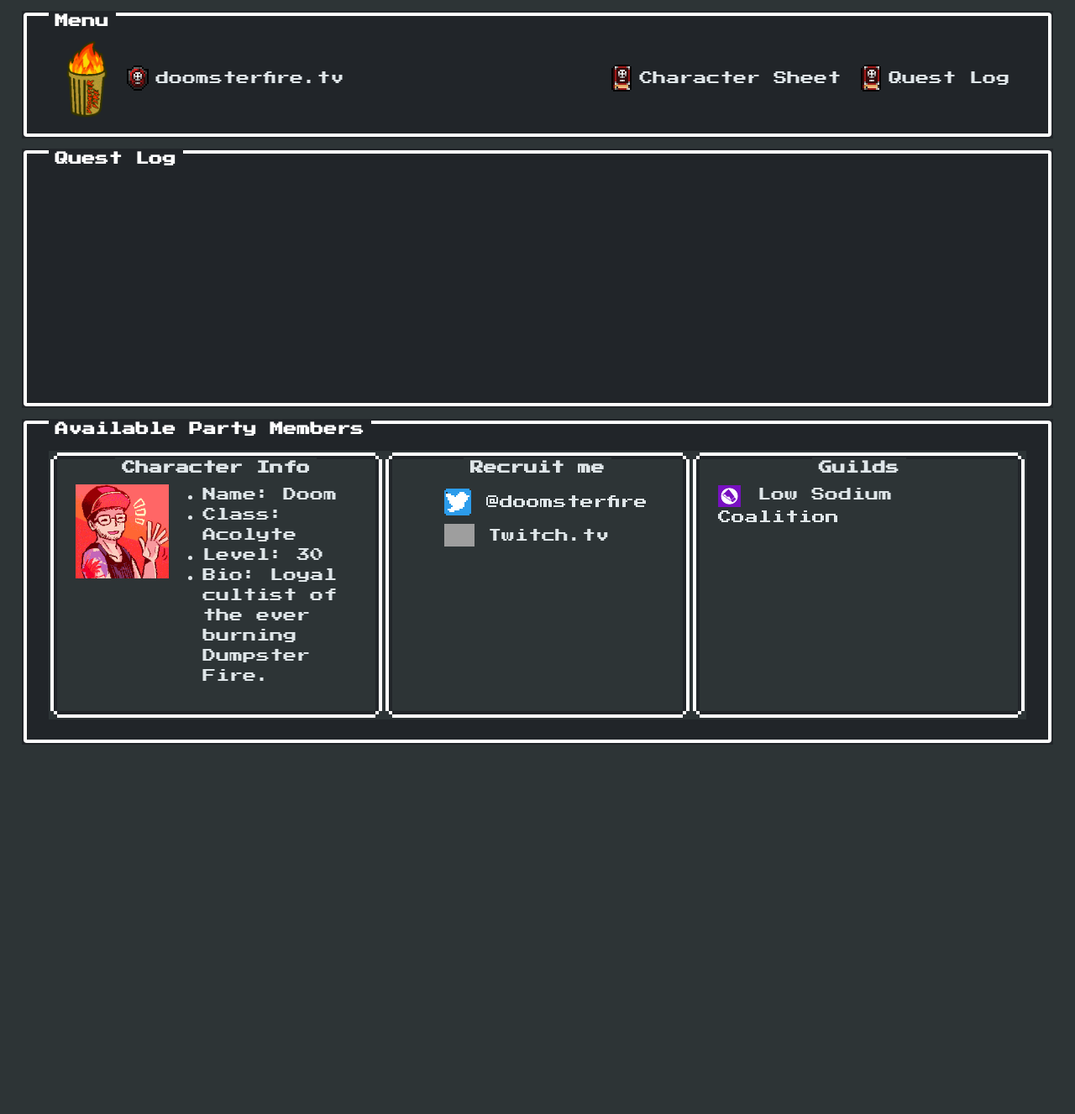
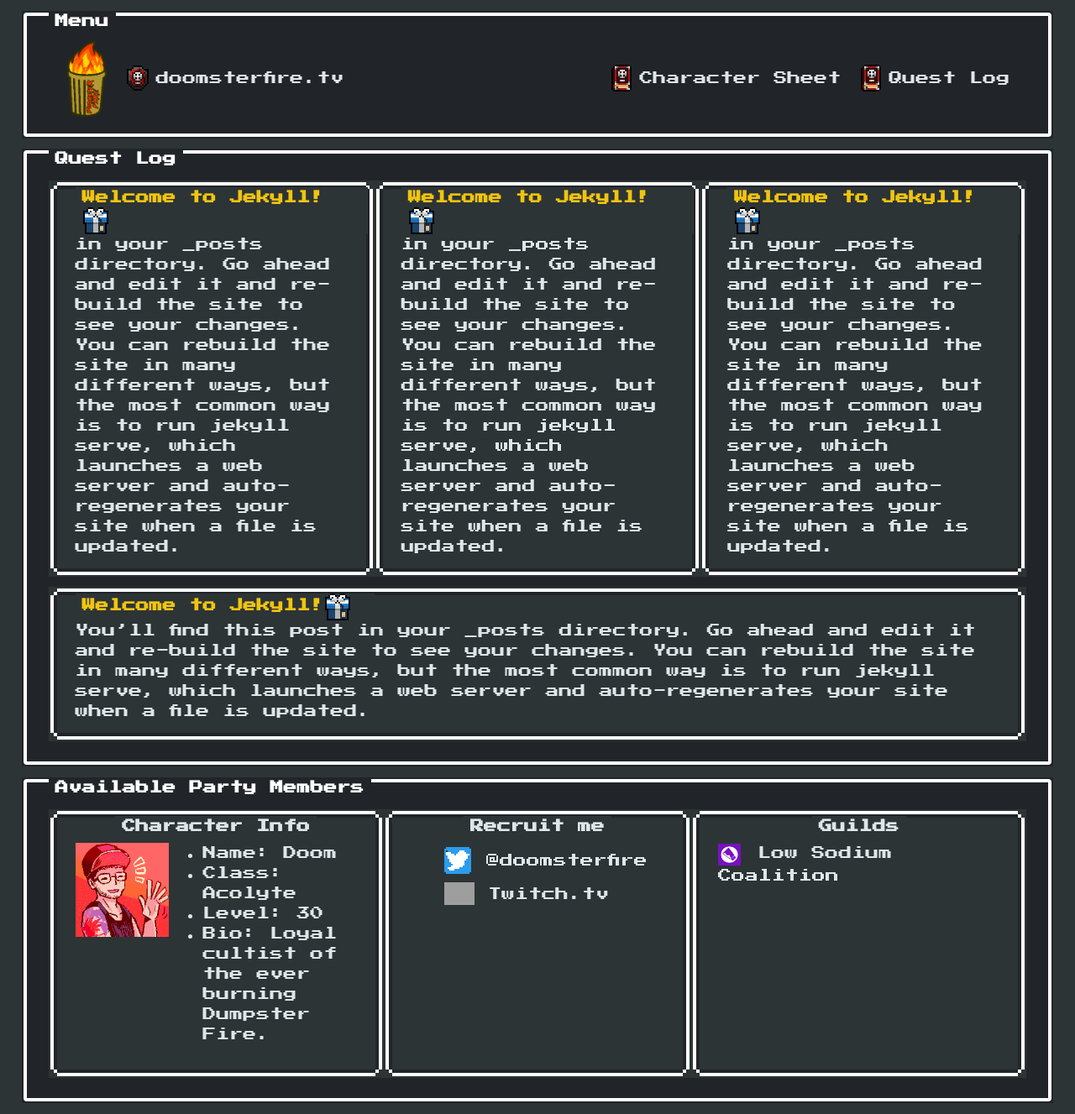
Before and after one commit to alikoneko/doomsterfire.tv, a Jekyll site: the page built from index.md, in a window 1280 px wide. Shown: the whole page at 84% size. Built offline with Jekyll 4.4.1, drawn with Linux system fonts in a browser that asks for light colours; before the commit the page ends 900 px from its top, so only the background shows below that; grey boxes are pictures that could not be loaded.

Commit message:
home layout

```diff
--- a/_layouts/home.html
+++ b/_layouts/home.html
@@ -6,6 +6,25 @@ layout: default
 {%- endif -%}
 
 {{ content }}
+<!-- TODO: make this less dumb -->
+<!-- TODO: cycle thru "loot" by title -->
+{%- if site.posts.size > 0-%}
+  {%- for post in site.posts -%}
+   {%- capture mod -%} {{ forloop.index | modulo: 3 }}{%- endcapture -%}
+   {%- if mod == '1' or forloop.first -%}
+    <div class="row">
+    {%- endif -%}
+    <article class="container is-rounded is-dark is-centered with-title">
+      <h2 class="title"><a class="page-link radio quest-title" href="{{post.url | relative_url }}">{{ post.title }}<img src="{{ "/assets/img/gift_01e.png" | relative_url }}" ></a><span></span></h2>
+      {{ post.excerpt }}
+    </article>
+    {%- if mod == '0' or forloop.last -%}
+  </div>
+    {%- endif -%}
+  {%- endfor -%}
+
+{%- endif -%}
+
 <!--
 
   {{ content }}
--- /dev/null
+++ b/_posts/2018-12-02-welcome-to-jekyll.markdown
@@ -0,0 +1,25 @@
+---
+layout: post
+title:  "Welcome to Jekyll!"
+date:   2018-11-12 18:37:47 -0500
+categories: jekyll update
+---
+You’ll find this post in your `_posts` directory. Go ahead and edit it and re-build the site to see your changes. You can rebuild the site in many different ways, but the most common way is to run `jekyll serve`, which launches a web server and auto-regenerates your site when a file is updated.
+
+To add new posts, simply add a file in the `_posts` directory that follows the convention `YYYY-MM-DD-name-of-post.ext` and includes the necessary front matter. Take a look at the source for this post to get an idea about how it works.
+
+Jekyll also offers powerful support for code snippets:
+
+{% highlight ruby %}
+def print_hi(name)
+  puts "Hi, #{name}"
+end
+print_hi('Tom')
+#=> prints 'Hi, Tom' to STDOUT.
+{% endhighlight %}
+
+Check out the [Jekyll docs][jekyll-docs] for more info on how to get the most out of Jekyll. File all bugs/feature requests at [Jekyll’s GitHub repo][jekyll-gh]. If you have questions, you can ask them on [Jekyll Talk][jekyll-talk].
+
+[jekyll-docs]: https://jekyllrb.com/docs/home
+[jekyll-gh]:   https://github.com/jekyll/jekyll
+[jekyll-talk]: https://talk.jekyllrb.com/
--- a/_sass/main.scss
+++ b/_sass/main.scss
@@ -2,6 +2,7 @@
 
 $text-color: #dfe6e9; //also border color
 $body-color: #2d3436;
+$gold: #f1c40f;
 
 html {
     height: 100%;
@@ -173,4 +174,26 @@ footer {
 main {
     flex: 1;
     margin: 1% 2% 1% 2%;
+
+    .row {
+        display: flex;
+
+        article {
+            flex: 1;
+            color: $text-color;
+
+            h2 {
+                display: flex;
+                flex-direction: row-reverse;
+
+                img {
+                    width: auto;
+                }
+
+                a {
+                    color: $gold;
+                }
+            }
+        }
+    }
 }
```
Also changed, not shown: _posts/2018-11-30-welcome-to-jekyll.markdown (added, +25 -0 lines), _posts/2018-12-01-welcome-to-jekyll.markdown (added, +25 -0 lines), assets/img/coin_04d.png (added), assets/img/gift_01e.png (added), assets/img/sword_01e.png (added).
